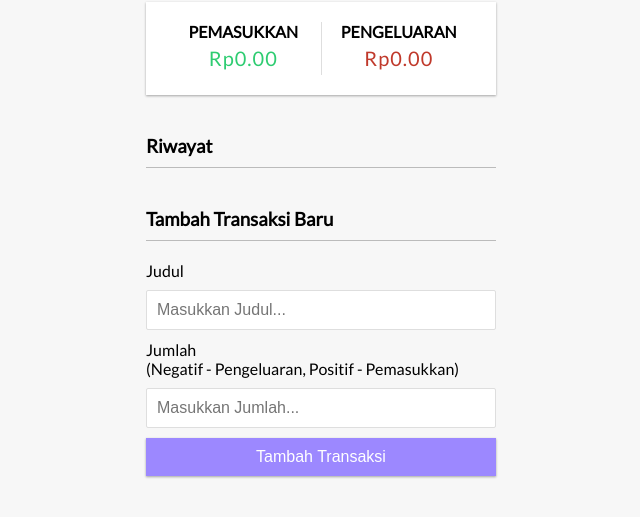
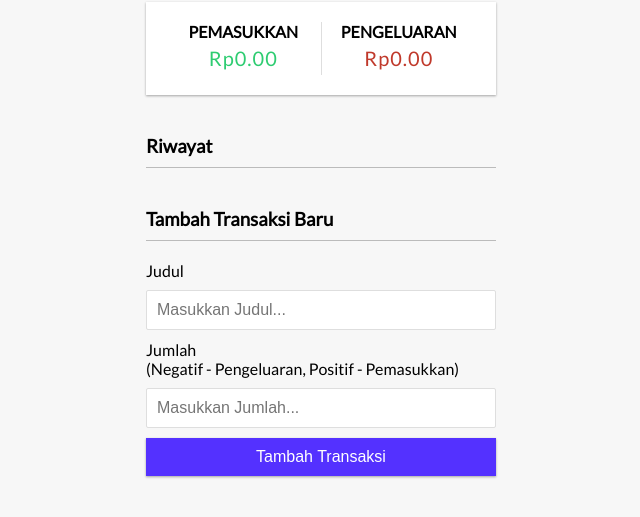
Before and after one commit to doniwirawan/expense-_tracker, a plain HTML site: page index.html in a window 1280 px wide. Shown: the part 219-736 px from the top of the page, without its empty margins (319-959 px from the left). Drawn offline with Linux system fonts and the light colour scheme.

Commit message:
change button color

```diff
--- a/style.css
+++ b/style.css
@@ -89,7 +89,7 @@ input[type='number'] {
 
 .btn {
     cursor: pointer;
-    background-color: #9c88ff;
+    background-color: #5431ff;
     box-shadow: var(--box-shadow);
     color: #fff;
     border: 0;
```
